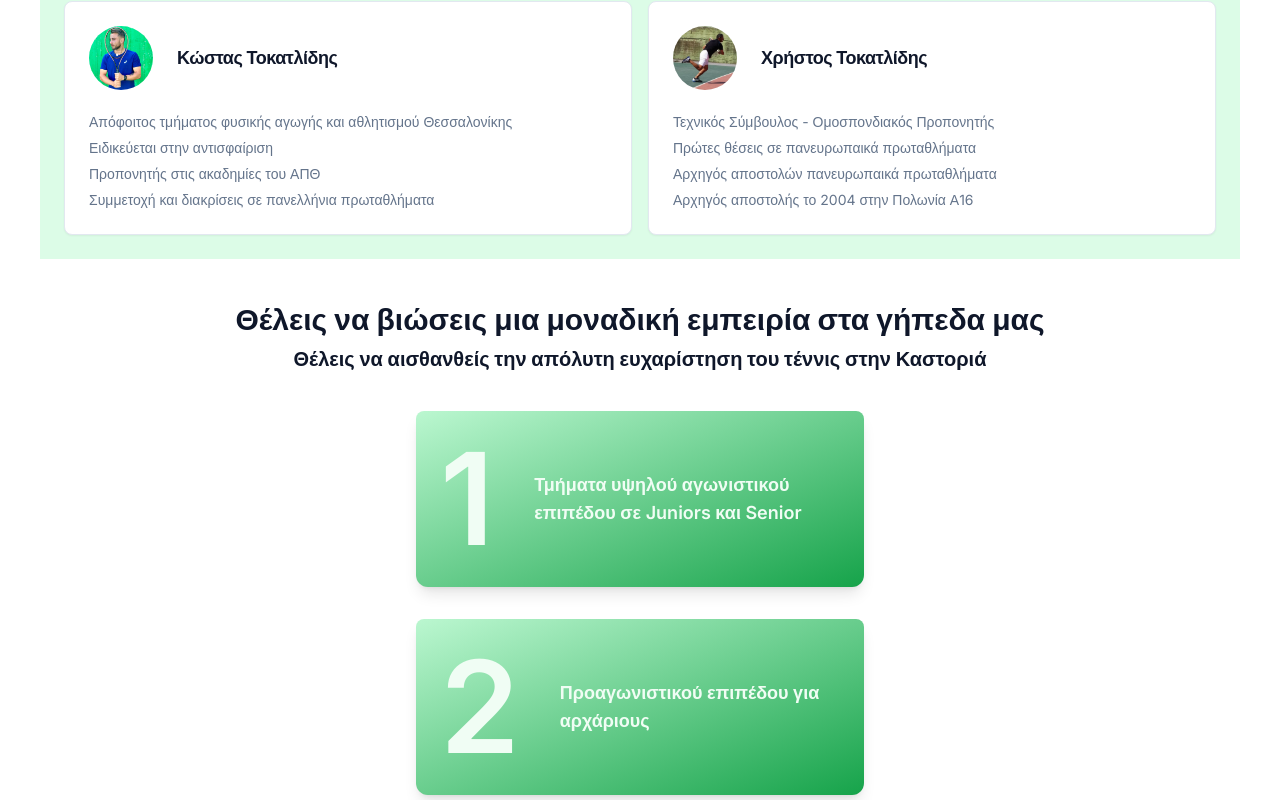
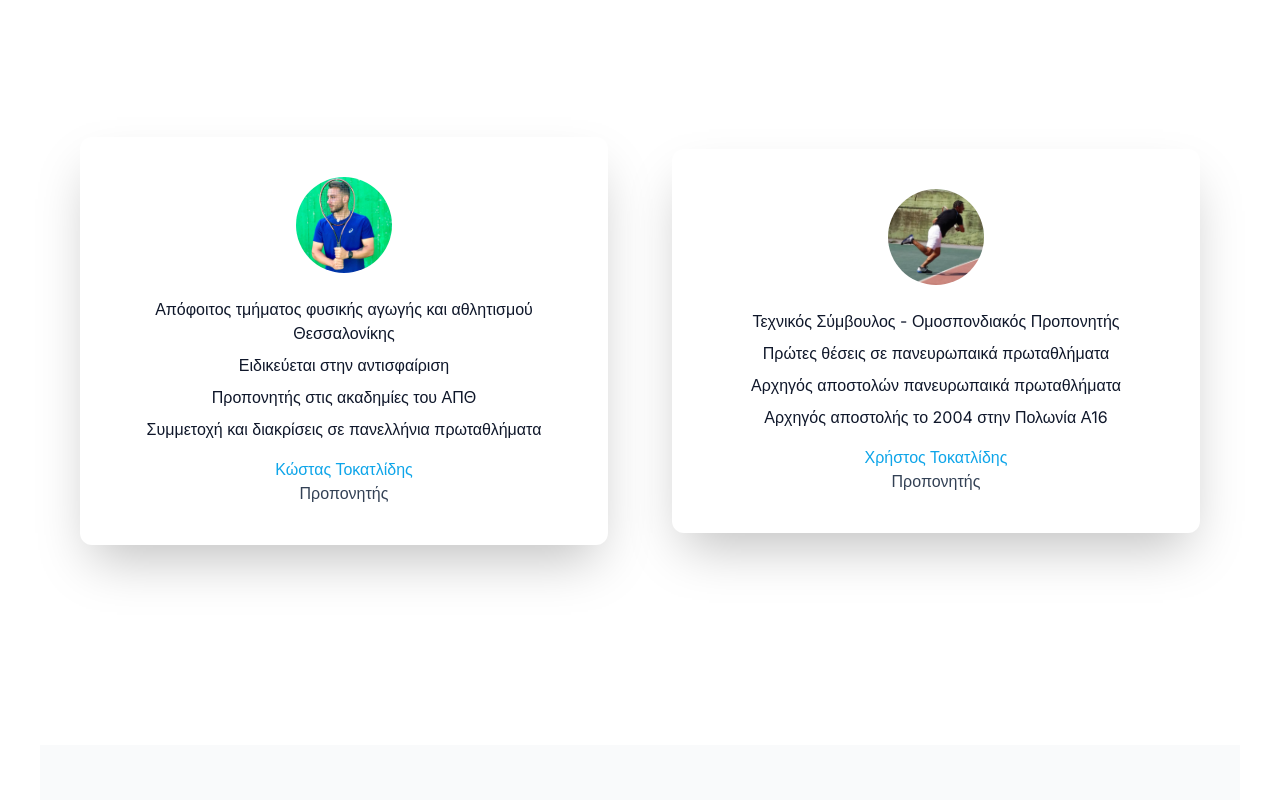
Before and after one commit to papadopan/kastoria-tennis, a Next.js app: page / in a window 1280 px wide. Shown: the part 840-1640 px from the top of the page. Built offline with nearby package versions, Linux system fonts and the light colour scheme.

Commit message:
update coach cards

```diff
--- a/app/page.tsx
+++ b/app/page.tsx
@@ -1,10 +1,3 @@
-import { Avatar, AvatarImage } from "@/components/ui/avatar";
-import {
-  Card,
-  CardDescription,
-  CardHeader,
-  CardTitle,
-} from "@/components/ui/card";
 import Image from "next/image";
 
 const coaches = [
@@ -17,6 +10,7 @@ const coaches = [
       "Συμμετοχή και διακρίσεις σε πανελλήνια πρωταθλήματα",
     ],
     image: "/kostas.jpeg",
+    role: "Προπονητής",
   },
   {
     name: "Χρήστος Τοκατλίδης",
@@ -27,6 +21,7 @@ const coaches = [
       "Αρχηγός αποστολής το 2004 στην Πολωνία Α16",
     ],
     image: "/christos.jpeg",
+    role: "Προπονητής",
   },
 ];
 
@@ -54,8 +49,39 @@ export default function Home() {
         <div className="bg-white heroImage col-span-2 xl:col-span-1 rounded-r-lg"></div>
       </section>
       {/* Coaches section */}
-      <section className="bg-green-100 p-6 grid grid-cols-4 gap-4">
+      <section className="flex flex-col xl:flex-row items-center justify-around py-40 px-10 gap-16">
         {coaches.map((coach) => (
+          <figure
+            key={coach.name}
+            className="rounded-xl py-10 p-8 max-w-[800px] w-full shadow-2xl"
+          >
+            <Image
+              className="w-24 h-24  rounded-full mx-auto"
+              src={coach.image}
+              alt=""
+              width="384"
+              height="512"
+            />
+            <div className="pt-6  text-center  space-y-4">
+              <blockquote className="space-y-2">
+                {coach.description.map((description) => (
+                  <p className="text-md" key={description}>
+                    {description}
+                  </p>
+                ))}
+              </blockquote>
+              <figcaption className="font-medium">
+                <div className="text-sky-500 dark:text-sky-400">
+                  {coach.name}
+                </div>
+                <div className="text-slate-700 dark:text-slate-500">
+                  {coach.role}
+                </div>
+              </figcaption>
+            </div>
+          </figure>
+        ))}
+        {/* {coaches.map((coach) => (
           <Card className=" col-span-4 md:col-span-2" key={coach.name}>
             <CardHeader>
               <div className="mb-4 flex gap-6 items-center">
@@ -72,10 +98,10 @@ export default function Home() {
             </CardHeader>
           </Card>
           // <div className="col-span-4 md:col-span-2 bg-red-100">{coach}</div>
-        ))}
+        ))} */}
       </section>
       {/* advert */}
-      <section className="mt-10 flex flex-col items-center">
+      <section className="mt-10 flex flex-col items-center bg-gray-50 py-56">
         <h1 className="text-3xl font-bold leading-10">
           Θέλεις να βιώσεις μια μοναδική εμπειρία στα γήπεδα μας
         </h1>
```
